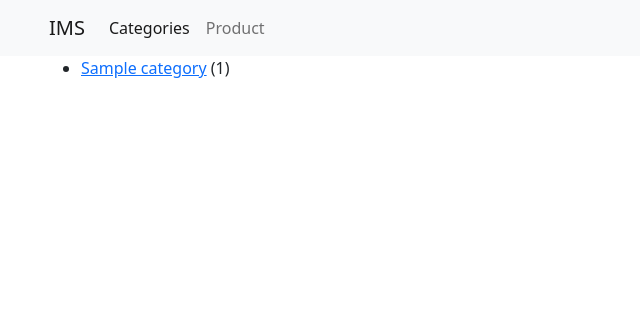
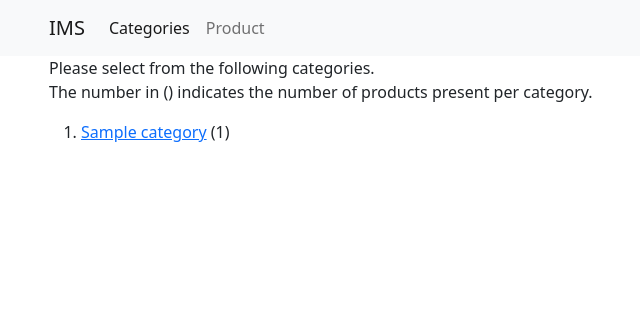
Before and after one commit to sa-y-an/ims2, a Django app: page /categories/ in a window 1280 px wide. Shown: the top 316 px of the page, without its empty margins (33-673 px from the left). Run offline with Django 4.2, Linux system fonts and the light colour scheme; tables that the repository leaves empty hold one stand-in row (values such as "Sample post").

Commit message:
annotate

```diff
--- a/templates/frontend/categories.html
+++ b/templates/frontend/categories.html
@@ -2,14 +2,24 @@
 
 {% block content %}
 
+    <p>
+        Please select from the following categories. <br/>
+        The number in () indicates the number of products present per category.
+    </p>
 
-    <ul>
+    <ol>
         {% for x in data %}
+        {% if x.product_count %}
         <li>
             <a href="{{x.slug}}">{{x.title}}</a> ({{x.product_count}})
         </li>
+        {% else %}
+        <li>
+            {{x.title}} ({{x.product_count}})
+        </li>
+        {% endif %}
         {% endfor %}
-    </ul>
+    </ol>
 
 
 {% endblock %}
```
Also changed, not shown: frontend/views.py (line endings or trailing spaces).
